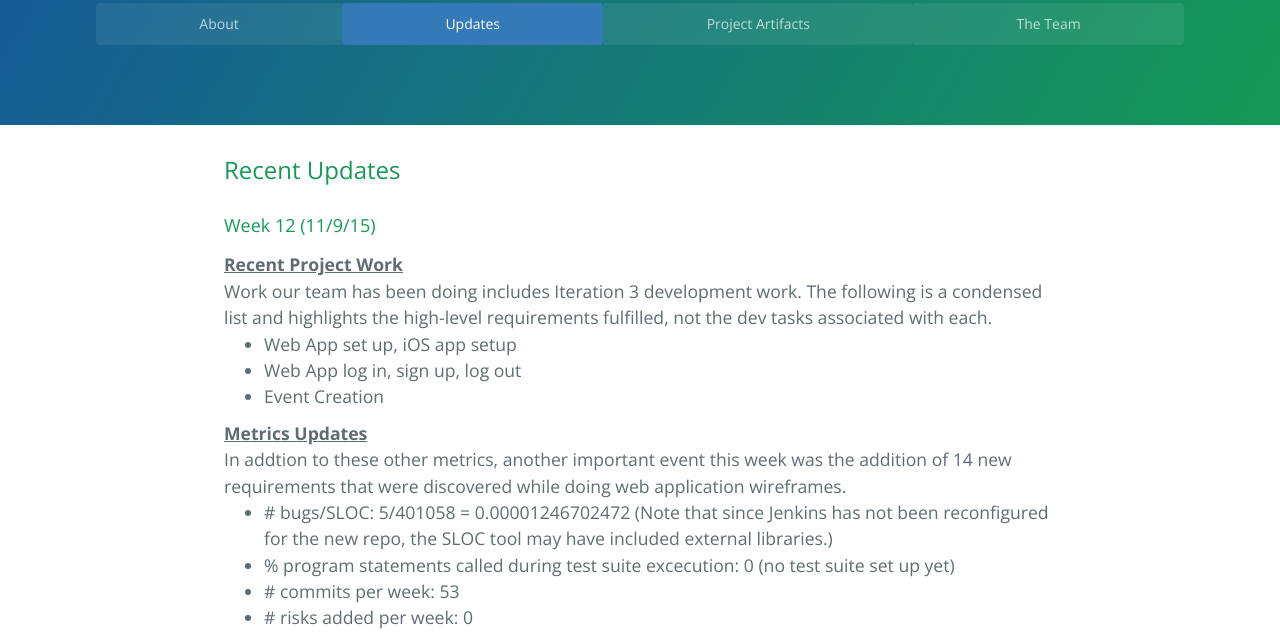
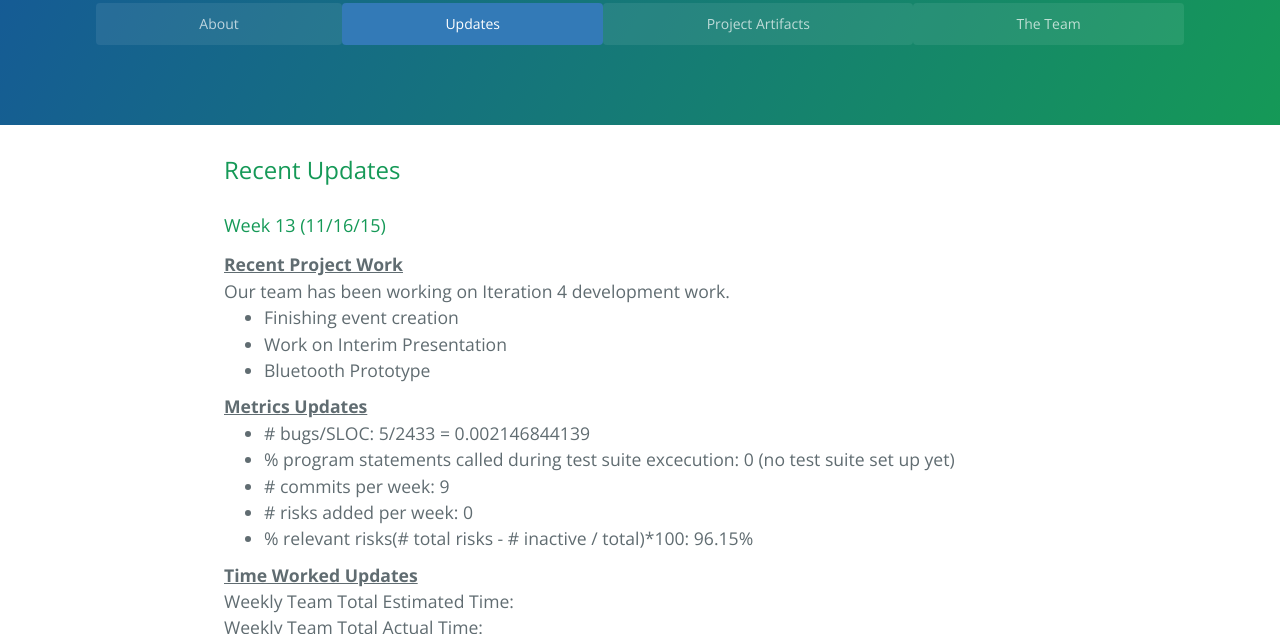
Before and after one commit to TrilliumHealth/gimball3000-website, a plain HTML site: page index.html in a window 1280 px wide. Both pictures are taken after a click on the tab "Updates". Shown: the part 166-800 px from the top of the page. Drawn offline with nearby package versions, Linux system fonts and the light colour scheme.

Commit message:
Part of week 13 update
plus week 12 sloc count correction

```diff
--- a/index.html
+++ b/index.html
@@ -41,6 +41,27 @@
     <div role="tabpanel" class="tab-pane" id="updates">
       <h3>Recent Updates</h3>
 
+      <h4>Week 13 (11/16/15)</h4>
+      <u><b>Recent Project Work</b></u> <br />
+      Our team has been working on Iteration 4 development work.
+      <ul>
+         <li>Finishing event creation
+         <li>Work on Interim Presentation
+         <li>Bluetooth Prototype
+      </ul>
+      <u><b>Metrics Updates</b></u>
+      <ul>
+        <li># bugs/SLOC: 5/2433 = 0.002146844139
+        <li>% program statements called during test suite excecution: 0 (no test suite set up yet)
+        <li># commits per week: 9
+        <li># risks added per week: 0
+        <li>% relevant risks(# total risks - # inactive / total)*100: 96.15%
+      </ul>
+      <u><b>Time Worked Updates</b></u> <br />
+      Weekly Team Total Estimated Time:  <br />
+      Weekly Team Total Actual Time:   <br />
+      <hr>
+
       <h4>Week 12 (11/9/15)</h4>
       <u><b>Recent Project Work</b></u> <br />
       Work our team has been doing includes Iteration 3 development work. The following is a condensed list and highlights the high-level requirements fulfilled, not the dev tasks associated with each.
@@ -52,8 +73,7 @@
       <u><b>Metrics Updates</b></u> <br />
       In addtion to these other metrics, another important event this week was the addition of 14 new requirements that were discovered while doing web application wireframes.
       <ul>
-        <li># bugs/SLOC: 5/401058 = 0.00001246702472
-         (Note that since Jenkins has not been reconfigured for the new repo, the SLOC tool may have included external libraries.)
+        <li># bugs/SLOC: 5/2329 = 0.002146844139
         <li>% program statements called during test suite excecution: 0 (no test suite set up yet)
         <li># commits per week: 53
         <li># risks added per week: 0
```
